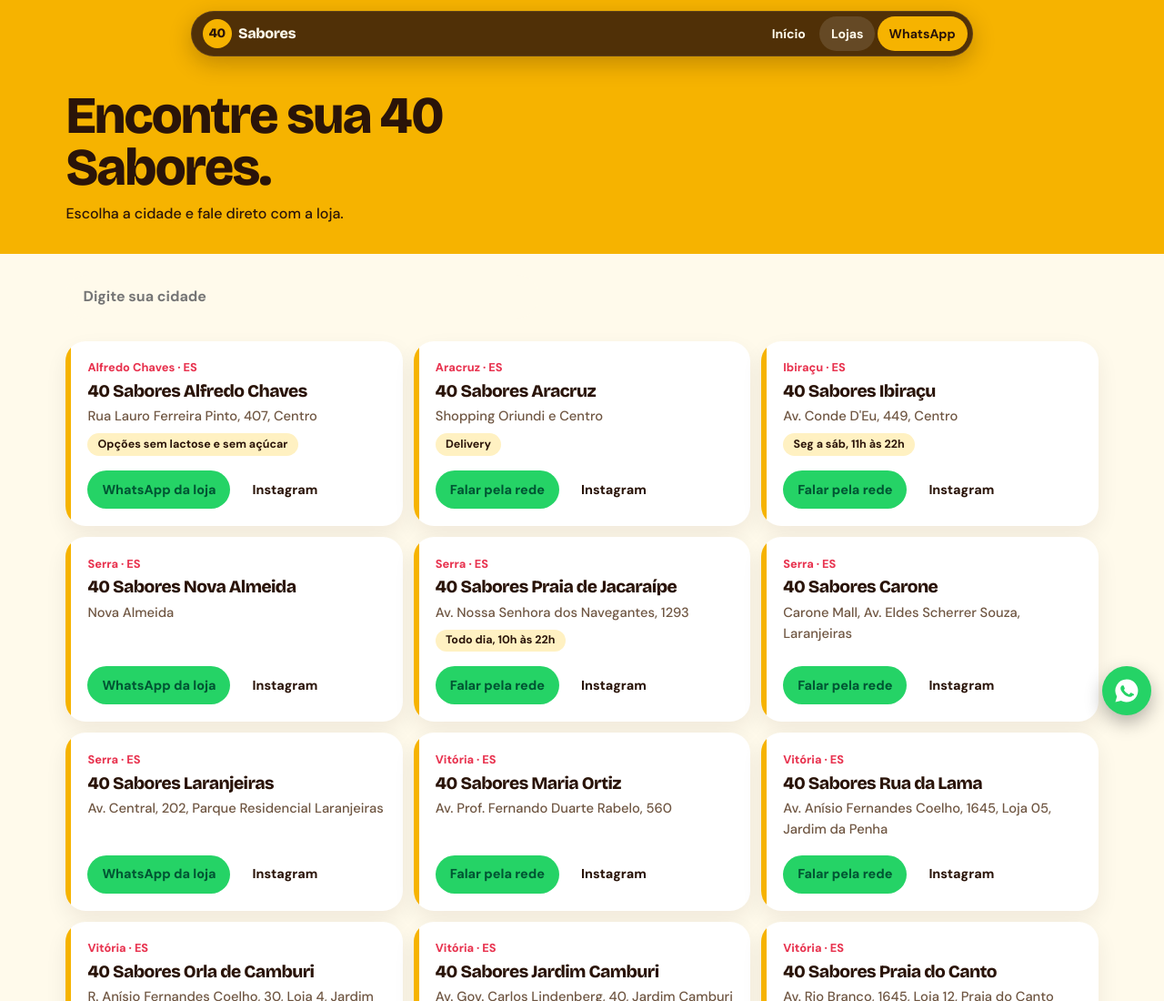
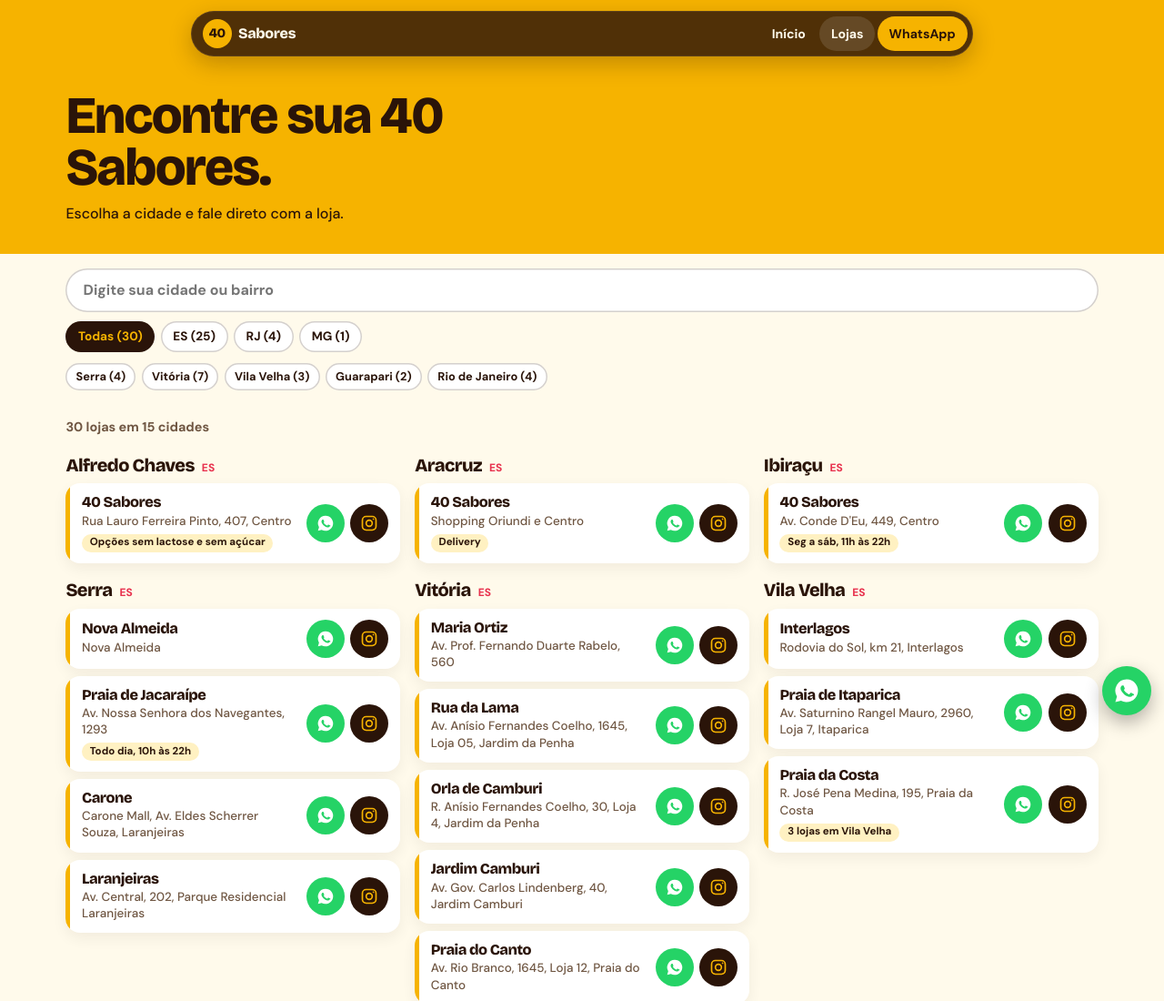
Before and after one commit to SitesVictor/40-sabores, a plain HTML site: page lojas.html in a window 1280 px wide. Shown: the top 1100 px of the page at 91% size. Drawn offline with nearby package versions, Linux system fonts and the light colour scheme.

Commit message:
Add files via upload

```diff
--- a/estilo.css
+++ b/estilo.css
@@ -127,16 +127,32 @@ h1,h2,h3{font-family:var(--disp);font-weight:800;line-height:.98;letter-spacing:
 .topo-pg{background:var(--gema);padding:6.2rem 0 2rem;position:relative}
 .topo-pg h1{font-size:clamp(2rem,5vw,3.6rem);max-width:16ch}
 .topo-pg p{margin-top:.6rem;font-size:1rem;max-width:30rem;font-weight:500}
-.lojas{display:grid;grid-template-columns:repeat(auto-fill,minmax(280px,1fr));gap:12px;padding:1.6rem 0 .6rem}
-.loja{background:#fff;border-radius:22px;padding:1.2rem 1.2rem 1.2rem 1.5rem;display:flex;flex-direction:column;gap:.4rem;position:relative;overflow:hidden;box-shadow:0 10px 24px rgba(42,20,9,.07);transition:transform .3s}
-.loja:hover{transform:translateY(-4px)}
-.loja::before{content:"";position:absolute;left:0;top:0;bottom:0;width:6px;background:var(--gema)}
-.loja .cid{font-weight:800;font-size:.8rem;color:var(--morango)}
-.loja h3{font-size:1.2rem}
-.loja p{color:var(--suave);font-weight:500;font-size:.92rem}
-.loja .tag{align-self:flex-start;background:#fff1c2;border-radius:999px;padding:.15rem .7rem;font-size:.78rem;font-weight:700}
-.loja .ac{display:flex;gap:.5rem;flex-wrap:wrap;margin-top:auto;padding-top:.6rem}
-.loja .btn{min-height:42px;padding:.5rem 1rem;box-shadow:none;font-size:.9rem}
+.fil{padding-top:1rem;padding-bottom:.7rem;display:grid;gap:.6rem}
+.fil .busca{max-width:none}
+.fil .busca input{background:#fff;box-shadow:inset 0 0 0 1.5px rgba(42,20,9,.2)}
+.fchips{display:flex;gap:.4rem;overflow-x:auto;scrollbar-width:none;padding-bottom:2px;-webkit-overflow-scrolling:touch}
+.fchips::-webkit-scrollbar{display:none}
+.fchips button{flex:none;font:inherit;font-weight:700;font-size:.85rem;padding:.4rem .85rem;border-radius:999px;border:0;cursor:pointer;background:#fff;color:var(--calda);box-shadow:inset 0 0 0 1.5px rgba(42,20,9,.2);transition:background .2s,color .2s}
+.fchips button[aria-pressed="true"]{background:var(--calda);color:var(--gema);box-shadow:none}
+.fc2 button{font-size:.8rem;padding:.3rem .7rem}
+.fc2 button[aria-pressed="true"]{background:var(--morango);color:#fff}
+.cont{padding:1rem 0 0;color:var(--suave);font-weight:700;font-size:.9rem}
+#lista{display:grid;grid-template-columns:repeat(auto-fill,minmax(320px,1fr));gap:0 16px;align-items:start}
+.grp{padding-top:1.3rem;min-width:0}
+.grp h2{font-size:1.25rem;display:flex;align-items:baseline;gap:.5rem}
+.grp h2 small{font-family:var(--txt);font-size:.75rem;font-weight:800;color:var(--morango);letter-spacing:0}
+.lojas{display:grid;gap:8px;padding:.6rem 0 0}
+.loja{background:#fff;border-radius:16px;padding:.75rem .8rem .75rem 1.1rem;display:flex;align-items:center;gap:.7rem;position:relative;overflow:hidden;box-shadow:0 6px 16px rgba(42,20,9,.06)}
+.loja::before{content:"";position:absolute;left:0;top:0;bottom:0;width:5px;background:var(--gema)}
+.loja .inf{flex:1;min-width:0;display:flex;flex-direction:column;gap:.1rem}
+.loja h3{font-size:1.02rem;line-height:1.15}
+.loja p{color:var(--suave);font-weight:500;font-size:.84rem;line-height:1.35}
+.loja .tag{align-self:flex-start;background:#fff1c2;border-radius:999px;padding:.05rem .55rem;font-size:.72rem;font-weight:700;margin-top:.2rem}
+.loja .ac{display:flex;gap:.4rem;flex:none}
+.ic{display:grid;place-items:center;width:42px;height:42px;border-radius:50%;text-decoration:none;transition:transform .2s}
+.ic:hover{transform:scale(1.08)}
+.ic.z{background:#25D366}
+.ic.i{background:var(--calda);color:var(--gema)}
 .barra{background:var(--leite);position:sticky;top:0;z-index:5}
 .vazio{padding:1.5rem 0;text-align:center;color:var(--suave);font-weight:600}
 .nota{color:var(--suave);font-size:.85rem;padding:.8rem 0 2.4rem}
--- a/lojas.html
+++ b/lojas.html
@@ -2,19 +2,47 @@
 <title>Lojas — 40 Sabores</title><meta name="description" content="Encontre a 40 Sabores mais perto de você: endereço, WhatsApp e Instagram.">
 <link rel="preconnect" href="https://fonts.googleapis.com"><link rel="preconnect" href="https://fonts.gstatic.com" crossorigin>
 <link href="https://fonts.googleapis.com/css2?family=Bricolage+Grotesque:opsz,wght@12..96,700;12..96,800&family=DM+Sans:wght@400;500;700;800&display=swap" rel="stylesheet">
-<link rel="stylesheet" href="estilo.css?v=5"></head><body>
+<link rel="stylesheet" href="estilo.css?v=7"></head><body>
 <main><section class="topo-pg"><div class="wrap"><h1>Encontre sua 40 Sabores.</h1><p>Escolha a cidade e fale direto com a loja.</p></div></section>
-<div class="barra"><div class="wrap" style="padding-top:1.4rem"><form class="busca" onsubmit="return false" role="search"><label class="sr" for="q">Buscar cidade</label><input id="q" type="search" placeholder="Digite sua cidade" autocomplete="off"></form></div></div>
-<div class="wrap"><div class="lojas" id="lista"></div><p class="vazio" id="vazio" hidden>Nenhuma loja encontrada. Tente outra cidade ou fale com a rede pelo WhatsApp.</p>
-<p class="nota">Lista montada a partir dos perfis públicos da rede no Instagram. Endereços e telefones serão confirmados com cada unidade.</p></div></main>
-<script src="comum.js?v=5"></script><script>
+<div class="barra"><div class="wrap fil">
+<form class="busca" onsubmit="return false" role="search"><label class="sr" for="q">Buscar cidade ou bairro</label><input id="q" type="search" placeholder="Digite sua cidade ou bairro" autocomplete="off"></form>
+<div class="fchips" id="ufs" role="group" aria-label="Estado"></div>
+<div class="fchips fc2" id="cids" role="group" aria-label="Cidade"></div>
+</div></div>
+<div class="wrap"><p class="cont" id="cont" aria-live="polite"></p><div id="lista"></div><p class="vazio" id="vazio" hidden>Nenhuma loja encontrada. Tente outra cidade ou fale com a rede pelo WhatsApp.</p>
+<p class="nota">Lista montada a partir dos perfis públicos da rede no Instagram. Endereços e telefones serão confirmados com cada unidade.</p></div>
+</main>
+<script src="comum.js?v=7"></script><script>
 montarLayout("lojas");
 const norm=s=>s.normalize("NFD").replace(/[\u0300-\u036f]/g,"").toLowerCase();
-const q0=new URLSearchParams(location.search).get("q")||"";document.getElementById("q").value=q0;
-function desenhar(){const q=norm(document.getElementById("q").value.trim());
- const l=LOJAS.filter(x=>!q||norm(x.cidade+" "+x.uf+" "+x.nome+" "+x.end).includes(q));
- document.getElementById("lista").innerHTML=l.map(x=>`<article class="loja"><span class="cid">${x.cidade} · ${x.uf}</span><h3>${x.nome}</h3><p>${x.end}</p>${x.tag?`<span class="tag">${x.tag}</span>`:""}
- <div class="ac">${x.zap?`<a class="btn b-zap" target="_blank" rel="noopener" href="${zap(x.zap,"Olá, "+x.nome+"! Vim pelo site.")}">WhatsApp da loja</a>`:`<a class="btn b-zap" target="_blank" rel="noopener" href="${zap(WHATSAPP_REDE,"Olá! Gostaria de falar com a loja "+x.nome+".")}">Falar pela rede</a>`}<a class="btn b-lin" target="_blank" rel="noopener" href="https://www.instagram.com/${x.insta}/">Instagram</a></div></article>`).join("");
- document.getElementById("vazio").hidden=l.length>0;}
-document.getElementById("q").addEventListener("input",desenhar);desenhar();
+const IG='<svg viewBox="0 0 24 24" width="20" height="20" fill="none" stroke="currentColor" stroke-width="2" aria-hidden="true"><rect x="3" y="3" width="18" height="18" rx="5"/><circle cx="12" cy="12" r="4"/><circle cx="17.5" cy="6.5" r="1" fill="currentColor" stroke="none"/></svg>';
+const ZP=ZAP_ICO.replace(/width="30" height="30"/,'width="20" height="20"');
+let uf="",cid="";
+const $=id=>document.getElementById(id);
+const q0=new URLSearchParams(location.search).get("q")||"";$("q").value=q0;
+const UFS=[...new Set(LOJAS.map(x=>x.uf))];
+function chip(label,on,fn){const b=document.createElement("button");b.type="button";b.textContent=label;b.setAttribute("aria-pressed",on);b.onclick=fn;return b}
+function filtros(){
+ const u=$("ufs");u.innerHTML="";
+ u.append(chip("Todas ("+LOJAS.length+")",!uf,()=>{uf="";cid="";desenhar()}));
+ UFS.forEach(e=>u.append(chip(e+" ("+LOJAS.filter(x=>x.uf===e).length+")",uf===e,()=>{uf=uf===e?"":e;cid="";desenhar()})));
+ const c=$("cids");c.innerHTML="";
+ const base=LOJAS.filter(x=>!uf||x.uf===uf),cont={};base.forEach(x=>cont[x.cidade]=(cont[x.cidade]||0)+1);
+ Object.keys(cont).filter(k=>cont[k]>1).forEach(k=>c.append(chip(k+" ("+cont[k]+")",cid===k,()=>{cid=cid===k?"":k;desenhar()})));
+ c.hidden=!c.children.length;
+}
+function desenhar(){
+ const q=norm($("q").value.trim());
+ const l=LOJAS.filter(x=>(!uf||x.uf===uf)&&(!cid||x.cidade===cid)&&(!q||norm(x.cidade+" "+x.uf+" "+x.nome+" "+x.end).includes(q)));
+ const g={};l.forEach(x=>(g[x.cidade+"|"+x.uf]=g[x.cidade+"|"+x.uf]||[]).push(x));
+ $("lista").innerHTML=Object.keys(g).map(k=>{const [c,e]=k.split("|");return `<section class="grp"><h2>${c} <small>${e}</small></h2><div class="lojas">`+g[k].map(x=>{
+  const lnk=x.zap?zap(x.zap,"Olá, "+x.nome+"! Vim pelo site."):zap(WHATSAPP_REDE,"Olá! Gostaria de falar com a loja "+x.nome+".");
+  const t=x.zap?"WhatsApp da loja "+x.nome:"Falar pela rede sobre "+x.nome;
+  return `<article class="loja"><div class="inf"><h3>${x.nome.replace("40 Sabores ","")===x.cidade?"40 Sabores":x.nome.replace("40 Sabores ","")}</h3><p>${x.end}</p>${x.tag?`<span class="tag">${x.tag}</span>`:""}</div>
+  <div class="ac"><a class="ic z" target="_blank" rel="noopener" href="${lnk}" aria-label="${t}" title="${x.zap?"WhatsApp da loja":"Falar pela rede"}">${ZP}</a><a class="ic i" target="_blank" rel="noopener" href="https://www.instagram.com/${x.insta}/" aria-label="Instagram de ${x.nome}" title="Instagram">${IG}</a></div></article>`}).join("")+`</div></section>`}).join("");
+ const n=l.length,nc=Object.keys(g).length;
+ $("cont").textContent=n?(n+(n>1?" lojas":" loja")+" em "+nc+(nc>1?" cidades":" cidade")):"";
+ $("vazio").hidden=n>0;filtros();
+}
+$("q").addEventListener("input",desenhar);desenhar();
 </script></body></html>
```
Also changed, not shown: index.html (+2 -2 lines).
